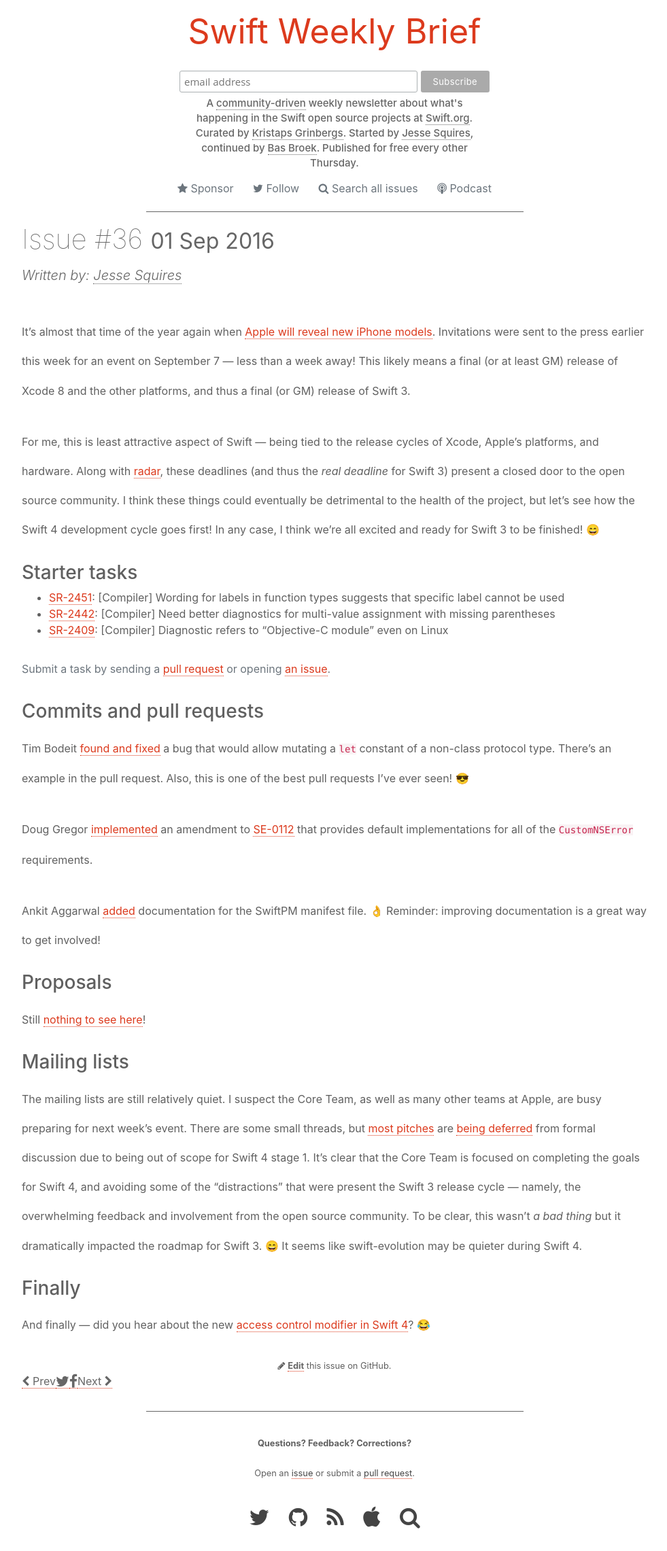
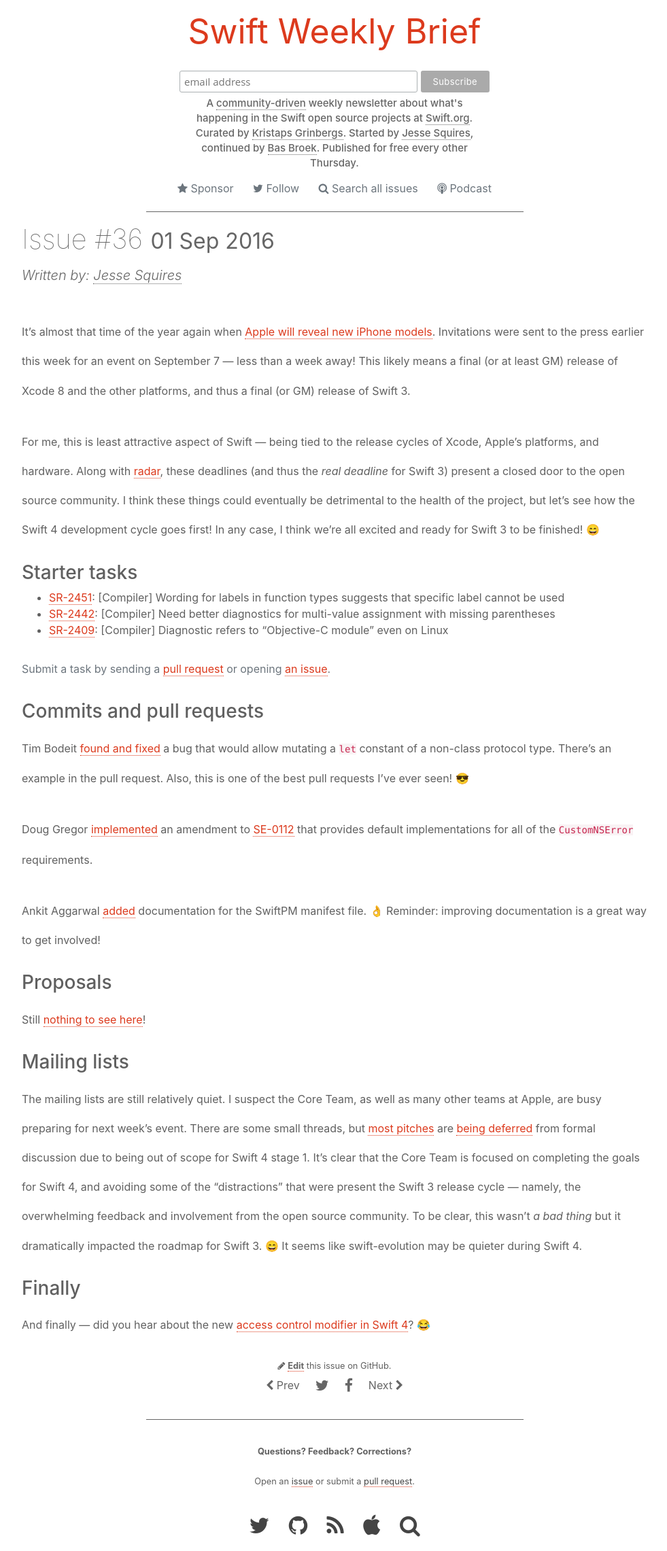
Before and after one commit to SwiftWeekly/swiftweekly.github.io, a Jekyll site: the page built from _posts/2016-09-01-issue-36.md, in a window 1280 px wide. Shown: the whole page at 68% size, without its empty margins (148-1129 px from the left). Built offline with Jekyll 4.4.1, drawn with Linux system fonts in a browser that asks for light colours.

Commit message:
Fix pagination position on post pages.

```diff
--- a/_includes/social_share.html
+++ b/_includes/social_share.html
@@ -13,21 +13,21 @@
    </small>
 
    <nav aria-label="Page navigation">
-      <ul class="pagination">
+      <ul class="pagination justify-content-center">
          {% if page.previous.url %}
-         <li>
-            <a href="{{ page.previous.url }}" title="Previous issue"><i class="fa fa-chevron-left" aria-hidden="true"></i> Prev</a>
+         <li class="page-item">
+            <a class="page-link border-0" href="{{ page.previous.url }}" title="Previous issue"><i class="fa fa-chevron-left" aria-hidden="true"></i> Prev</a>
          </li>
          {% endif %}
-         <li>
-            <a href="https://twitter.com/intent/tweet?text=Issue%20{{ issue_number }}%20@{{ site.twitter.username }}%20{{ site.url }}{{ page.url }}%20written%20by%20@{{ author.twitter }}" title="Share on Twitter" aria-label="Share on Twitter" target="_blank"> <i class="fa fa-lg fa-twitter"></i> </a>
+         <li class="page-item">
+            <a class="page-link border-0" href="https://twitter.com/intent/tweet?text=Issue%20{{ issue_number }}%20@{{ site.twitter.username }}%20{{ site.url }}{{ page.url }}%20written%20by%20@{{ author.twitter }}" title="Share on Twitter" aria-label="Share on Twitter" target="_blank"> <i class="fa fa-lg fa-twitter"></i> </a>
          </li>
-         <li>
-            <a href="https://www.facebook.com/sharer.php?u={{ site.url }}{{ page.url }}" title="Share on Facebook" aria-label="Share on Facebook" target="_blank"> <i class="fa fa-lg fa-facebook"></i> </a>
+         <li class="page-item">
+            <a class="page-link border-0" href="https://www.facebook.com/sharer.php?u={{ site.url }}{{ page.url }}" title="Share on Facebook" aria-label="Share on Facebook" target="_blank"> <i class="fa fa-lg fa-facebook"></i> </a>
          </li>
          {% if page.next.url %}
-         <li>
-            <a href="{{ page.next.url }}" title="Next issue">Next <i class="fa fa-chevron-right" aria-hidden="true"></i></a>
+         <li class="page-item">
+            <a class="page-link border-0" href="{{ page.next.url }}" title="Next issue">Next <i class="fa fa-chevron-right" aria-hidden="true"></i></a>
          </li>
          {% endif %}
       </ul>
```
